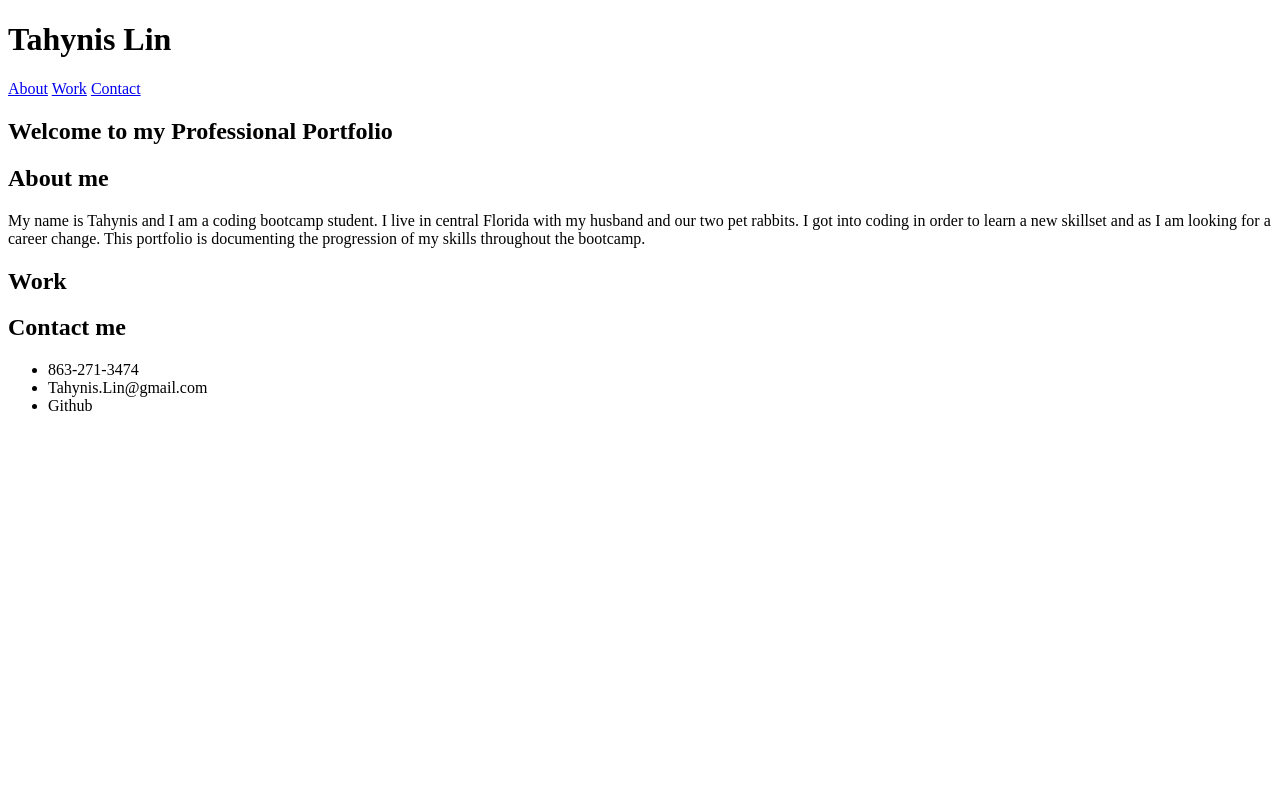
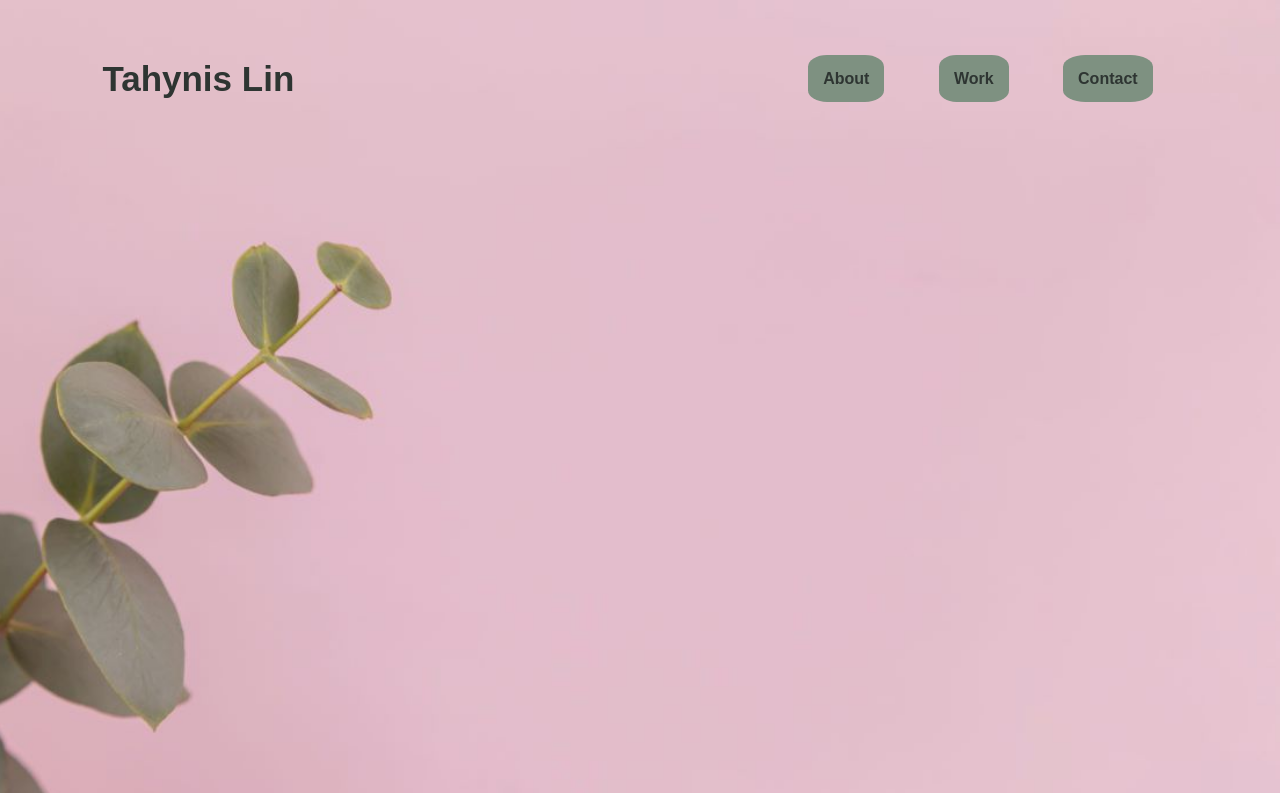
Before and after one commit to ruledbysaturn/professional-portfolio, a plain HTML site: page index.html in a window 1280 px wide. Shown: the top 793 px of the page. Drawn offline with Linux system fonts and the light colour scheme; files whose address does not match are found by name.

Commit message:
added header background/css

```diff
--- a/assets/style.css
+++ b/assets/style.css
@@ -0,0 +1,48 @@
+*{
+    padding: 0;
+    margin: 0;
+    font-family: Arial;
+    box-sizing: border-box;
+}
+.topnav {
+    height: 800px;
+    width: 100%;
+    background-image: url(../assets/sage.jpg);
+    background-size:cover;
+    background-position: center;
+}
+
+nav{
+    display: flex;
+    align-items: center;
+    justify-content: space-between;
+    padding-top: 45px;
+    padding-left: 8%;
+    padding-right: 8%;
+
+}
+nav ul li {
+    list-style-type: none;
+    display: inline-block;
+    padding: 25px; 45px;
+}
+
+nav ul li a {
+    color:#2E3532;
+    text-decoration: none;
+    padding: 15px;
+    background-color: #7E9181;
+    font-weight: bold;
+    text-transform: capitalize;
+    border-radius: 25%;
+}
+nav ul li a:hover{
+    background-color: #94849B;
+    color:white;
+    font-weight: bold;
+    text-transform: capitalize;
+}
+.header {
+    color:#2E3532;
+    font-size: 35px;
+}
--- a/index.html
+++ b/index.html
@@ -3,17 +3,20 @@
 <head>
     <meta charset="UTF-8">
     <meta name="viewport" content="width=device-width, initial-scale=1.0">
+    <link rel="stylesheet" type="text/css" href="C:\Users\Admin\bootcamp\challenge-assignments\professional-portfolio\assets\style.css">
     <title>Tahynis Lin - Portfolio</title>
 </head>
 <body>
-    <header>
-        <h1>Tahynis Lin</h1>
-    </header>
-    <nav class="topnav">
-        <a href="#about">About</a>
-        <a href="#work">Work</a>
-        <a href="#contact">Contact</a>
-    </nav>
+    <div class="topnav">
+        <nav>
+            <h2 class="header">Tahynis Lin</h2>
+            <ul>
+                <li><a href="#about">About</a></li>
+                <li><a href="#work">Work</a></li>
+                <li><a href="#contact">Contact</a></li>
+            </ul>
+        </nav>
+    </div>
     <h2>Welcome to my Professional Portfolio</h2>
     <main>
         <section id="about">
```
Also changed, not shown: assets/sage.jpg (added).
